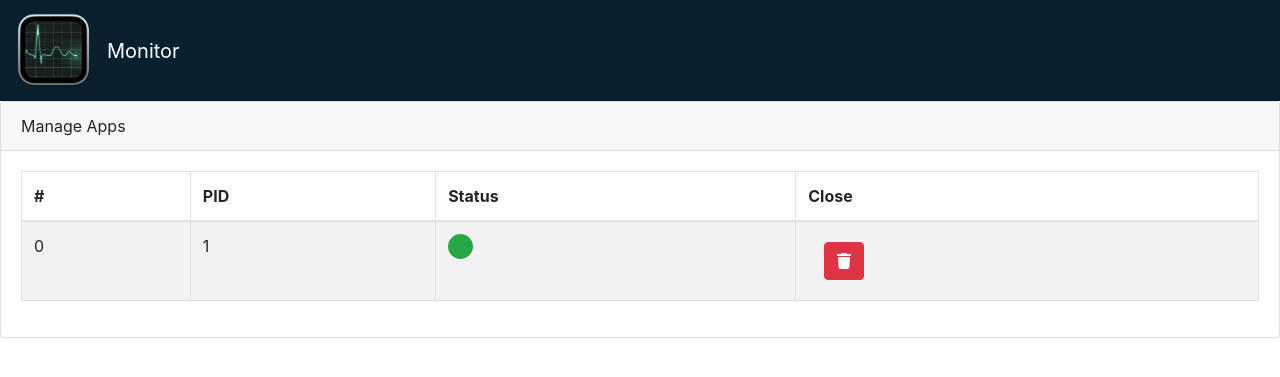
After one commit to jpgomezt/Final_Sistemas_Operativos, a Django app: template GUI/ActivityMonitor/templates/ActivityMonitor/list_apps.html in a window 1280 px wide. The commit adds this page. Shown: the top 377 px of the page. Run offline with Django 3.2, Linux system fonts and the light colour scheme; the template is opened without the code that fills it: most values are stand-ins (such as "Sample title", 1, 10 or a date in 2020); some libraries are stand-ins or nearby versions.

Commit message:
Added views for app module in GUI

```diff
--- /dev/null
+++ b/GUI/ActivityMonitor/templates/ActivityMonitor/list_apps.html
@@ -0,0 +1,51 @@
+{% extends "ActivityMonitor/layout.html" %}
+{% block title %}
+    List Apps
+{% endblock title %}
+{% block content %}
+    <div class="card">
+        <div class="card-header">Manage Apps</div>
+        <div class="card-body">
+            <table class="table table-bordered table-striped">
+                <thead>
+                    <tr>
+                        <th scope="col">#</th>
+                        <th scope="col">PID</th>
+                        <th scope="col">Status</th>
+                        <th scope="col">Close</th>
+                    </tr>
+                </thead>
+                <tbody>
+                    {% for app, attributes in apps.items %}
+                        <tr>
+                            <td>{{ forloop.counter0 }}</td>
+                            <td>{{ attributes.pid }}</td>
+                            <td>
+                                {% if attributes.status != "running" %}
+                                    <span class="dot bg-danger mx-auto"></span>
+                                {% else %}
+                                    <span class="dot bg-success mx-auto"></span>
+                                {% endif %}
+                            </td>
+                            <td>
+                                {% if attributes.status != "running" %}
+                                    <a class="nav-link" href="{% url 'kill_app' app_pid=attributes.pid %}">
+                                        <button class="btn btn-warning">
+                                            <i class="fas fa-paint-roller"></i>
+                                        </button>
+                                    </a>
+                                {% else %}
+                                    <a class="nav-link" href="{% url 'kill_app' app_pid=attributes.pid %}">
+                                        <button class="btn btn-danger">
+                                            <i class="fas fa-trash"></i>
+                                        </button>
+                                    </a>
+                                {% endif %}
+                            </td>
+                        </tr>
+                    {% endfor %}
+                </tbody>
+            </table>
+        </div>
+    </div>
+{% endblock content %}
--- a/GUI/ActivityMonitor/templates/ActivityMonitor/monitor.html
+++ b/GUI/ActivityMonitor/templates/ActivityMonitor/monitor.html
@@ -34,6 +34,12 @@
                                             <a class="nav-link text-dark h1" href="{% url 'list_folders' %}"><i class="fas fa-folder-open"></i></a>
                                         </div>
                                     {% endif %}
+                                    {% if process == "app manager" and attributes.status == "running" %}
+                                        <div class="input-group justify-content-md-center h1">
+                                            <a class="nav-link text-dark h1" href="{% url 'launch_app' %}"><i class="fas fa-plus-circle"></i></a>
+                                            <a class="nav-link text-dark h1" href="{% url 'list_apps' %}"><i class="fas fa-list-ul"></i></a>
+                                        </div>
+                                    {% endif %}
                                 </div>
                             </div>
                         </div>
--- a/GUI/ActivityMonitor/urls.py
+++ b/GUI/ActivityMonitor/urls.py
@@ -6,4 +6,7 @@ urlpatterns = [
     path('folder/create', views.create_folder, name='create_folder'),
     path('folder/list', views.list_folders, name='list_folders'),
     path('folder/delete/<str:folder_name>', views.delete_folder, name='delete_folder'),
+    path('app/launch', views.launch_app, name='launch_app'),
+    path('app/list', views.list_apps, name='list_apps'),
+    path('app/kill/<int:app_pid>', views.kill_app, name='kill_app'),
 ]
```
Also changed, not shown: GUI/ActivityMonitor/views.py (+40 -0 lines).
